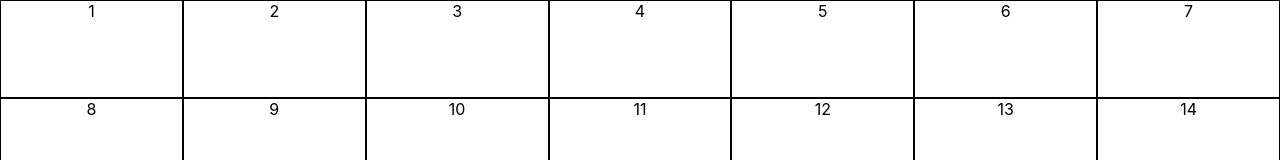
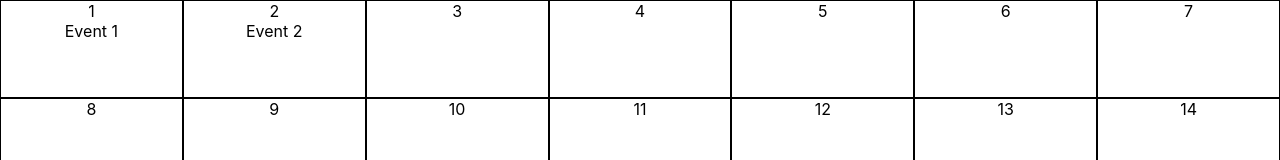
Before and after one commit to Zaltek/calendar, a React (Create React App) app: page / in a window 1280 px wide. Shown: the top 160 px of the page. Built offline with nearby package versions, Linux system fonts and the light colour scheme.

Commit message:
Events init - fetched and passed to Day

```diff
--- /dev/null
+++ b/public/events.json
@@ -0,0 +1,14 @@
+[
+  {
+    "name": "Event 1",
+    "date": "8/17/2022",
+    "description": "You are invited to my party",
+    "type": "Birthday"
+  },
+  {
+    "name": "Event 2",
+    "date": "8/19/2022",
+    "description": "Bob's Retirement",
+    "type": "Work"
+  }
+]
--- a/src/App.tsx
+++ b/src/App.tsx
@@ -3,11 +3,10 @@ import logo from './logo.svg';
 import './App.css';
 import Calendar from './components/Calendar/Calendar';
 
-
 function App() {
   return (
     <div className="App">
-      <Calendar />
+      <Calendar/>
     </div>
   );
 }
--- a/src/components/Calendar/Calendar.tsx
+++ b/src/components/Calendar/Calendar.tsx
@@ -1,13 +1,18 @@
-import React, { FC, useState } from 'react';
+import React, { FC, ReactElement, useEffect, useState } from 'react';
 import Day from '../Day/Day';
 import './Calendar.css';
 
 export interface CalendarProps {
   event?: object;
+  events?: object;
+}
+
+
+const GetEvents = () => {
 }
 
 const GetDateObjects = () => {
-  const [monthObj, setMonthObj] = useState([]);
+  //const [monthObj, setMonthObj] = useState(Array<Date>)
   /* new Date(year, monthIndex, day)
   Sets up the calendar dates for the month.
 
@@ -30,12 +35,41 @@ const GetDateObjects = () => {
 
 }
 
-const Calendar: FC<CalendarProps> = (props) => (
+//const Calendar: FC<CalendarProps> = (props) => (
+const Calendar: FC<CalendarProps> = (props): ReactElement => {
+  const [events, setEvents] = useState([]);
+  const [needEvents, setNeedEvents] = useState(false);
+
+  useEffect(() => {
+    // Prevent duplicate API calls
+    if (!needEvents) {
+      setNeedEvents(true);
+    }
+  }, [needEvents])
+
+  useEffect(() => {
+    if (!needEvents) {
+      return
+    }
+
+    fetch('/events.json')
+    .then(response => {
+      if (response.ok) {
+        return response.json();
+      }
+      throw response;
+    })
+    .then(data => {
+      setEvents(data);
+    })
+  }, [needEvents])
+
+  return (
   <div className="Calendar" data-testid="Calendar">
     {GetDateObjects().map((datetime, index) =>
-      <Day date={datetime.getDate()} />
+      <Day date={datetime.getDate()} event={events[index]} key={index} />
     )}
-  </div>
-);
+  </div>)
+}
 
 export default Calendar;
--- a/src/components/Day/Day.tsx
+++ b/src/components/Day/Day.tsx
@@ -1,14 +1,30 @@
-import React, { FC } from 'react';
+import React, { FC, ReactElement } from 'react';
 import './Day.css';
 
 export interface DayProps {
   date: number;
+  event?: EventObject;
 }
 
-const Day: FC<DayProps> = (props) => (
-  <div className="Day" data-testid="Day">
+export interface EventObject {
+  name: string;
+  date: string;
+  dateObject?: Date;
+  description: string;
+  type: string;
+}
+
+const Day: FC<DayProps> = (props): ReactElement => {
+  let eventObject;
+  if (props.event) {
+    eventObject = <div className="event-name">{props.event.name}</div>
+  }
+  return  (
+    <div className="Day" data-testid="Day">
     <div className="day-date">{props.date}</div>
+    {eventObject}
   </div>
-);
+  )
+}
 
 export default Day;
```
